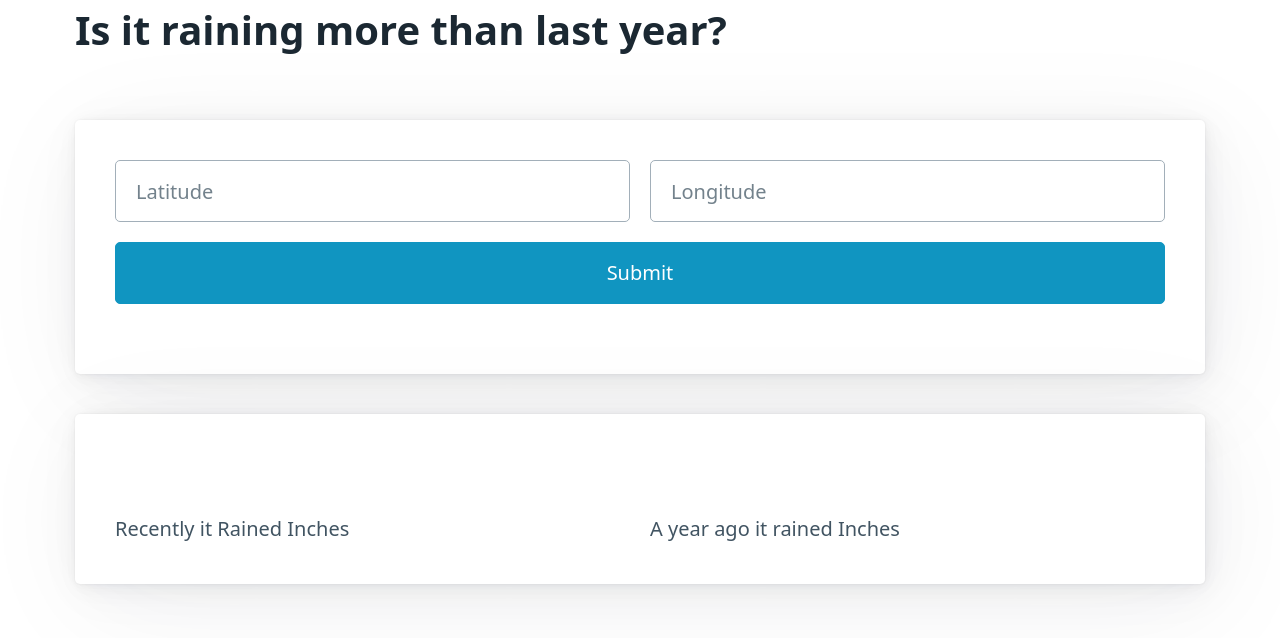
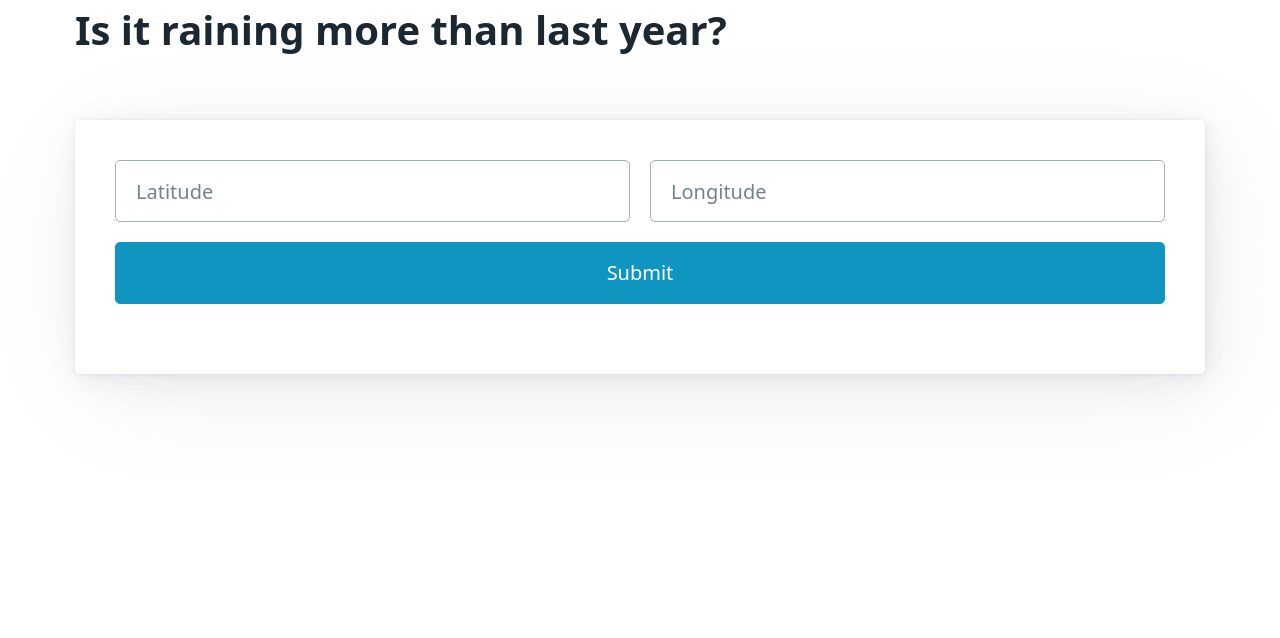
Before and after one commit to cjtasch/isitrainingmore, a React (Vite) app in the folder isitrainingmore/: page / in a window 1280 px wide. Shown: the top 638 px of the page. Built offline with nearby package versions, Linux system fonts and the light colour scheme.

Commit message:
Moved second card to new component

```diff
--- a/isitrainingmore/src/App.jsx
+++ b/isitrainingmore/src/App.jsx
@@ -1,5 +1,6 @@
 //import '@picocss/pico'
 import { useState } from 'react'
+import { CardIsitRainingMore } from './CardIsItRainingMore'
 
 function App() {
   const [Lat, setLat] = useState("")
@@ -30,9 +31,6 @@ function App() {
     console.log(oneYearTwoWeeksAgo.toISOString(8601).split('T', 1)[0])
 
 
-
-
-
     let rainfallPast = await fetch(
       'https://archive-api.open-meteo.com/v1/archive?latitude=' + Lat +
       '&longitude=' + Long +
@@ -49,10 +47,6 @@ function App() {
 
     const rainfallCurrentJson = await rainfallCurrent.json()
     const rainfallPastJson = await rainfallPast.json()
-
-
-
-
 
 
     let rainfallCurrentSum = 0;
@@ -103,16 +97,7 @@ function App() {
 
         </article>
 
-        <article>
-          <h1>{isItRainingMore}</h1>
-          <div className="grid">
-        <div>Recently it Rained {} Inches</div>
-        <div>A year ago it rained {} Inches</div>
-          </div>
-          <div className="grid">
-
-          </div>
-        </article>
+        {isItRainingMore != ""?<CardIsitRainingMore isRainMore={isItRainingMore}/>:null}
       </main>
 
     </>
--- /dev/null
+++ b/isitrainingmore/src/CardIsItRainingMore.jsx
@@ -0,0 +1,14 @@
+/* eslint-disable react/prop-types */ // TODO: upgrade to latest eslint tooling
+
+export function CardIsitRainingMore(props) {
+    return <article>
+        <h1>{props.isRainMore}</h1>
+        <div className="grid">
+            <div>Recently it Rained { } Inches</div>
+            <div>A year ago it rained { } Inches</div>
+        </div>
+        <div className="grid">
+        </div>
+    </article>
+
+}
```
